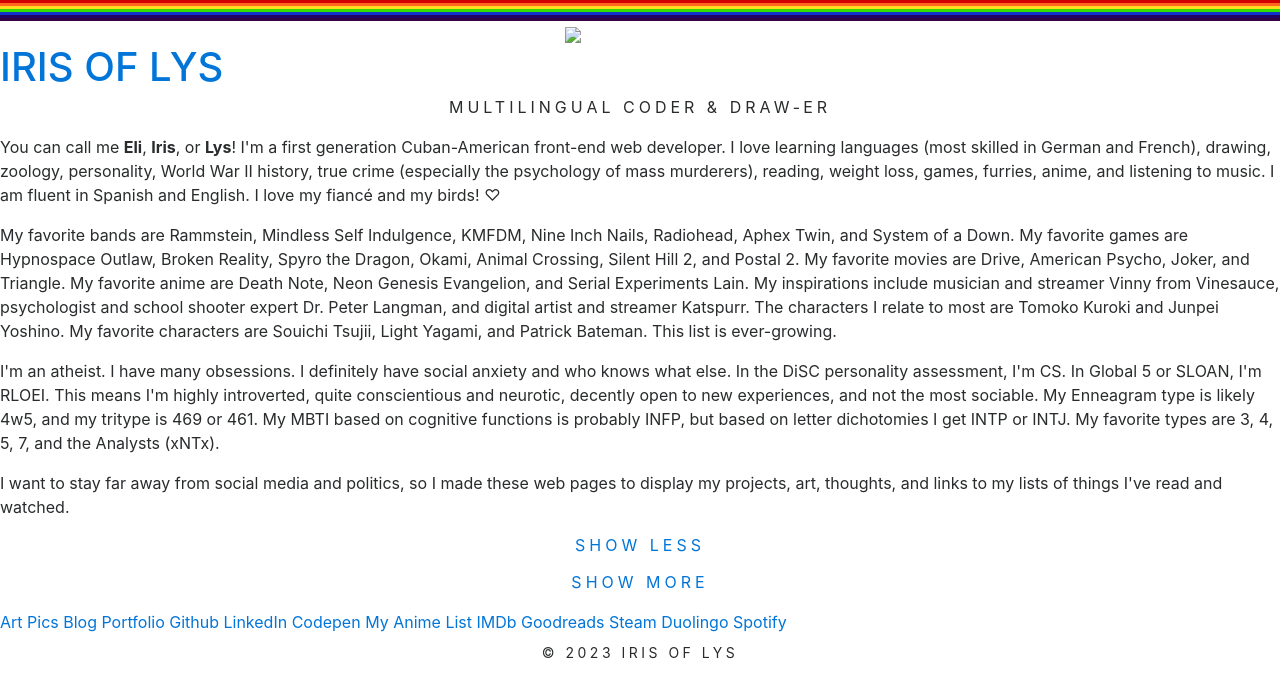
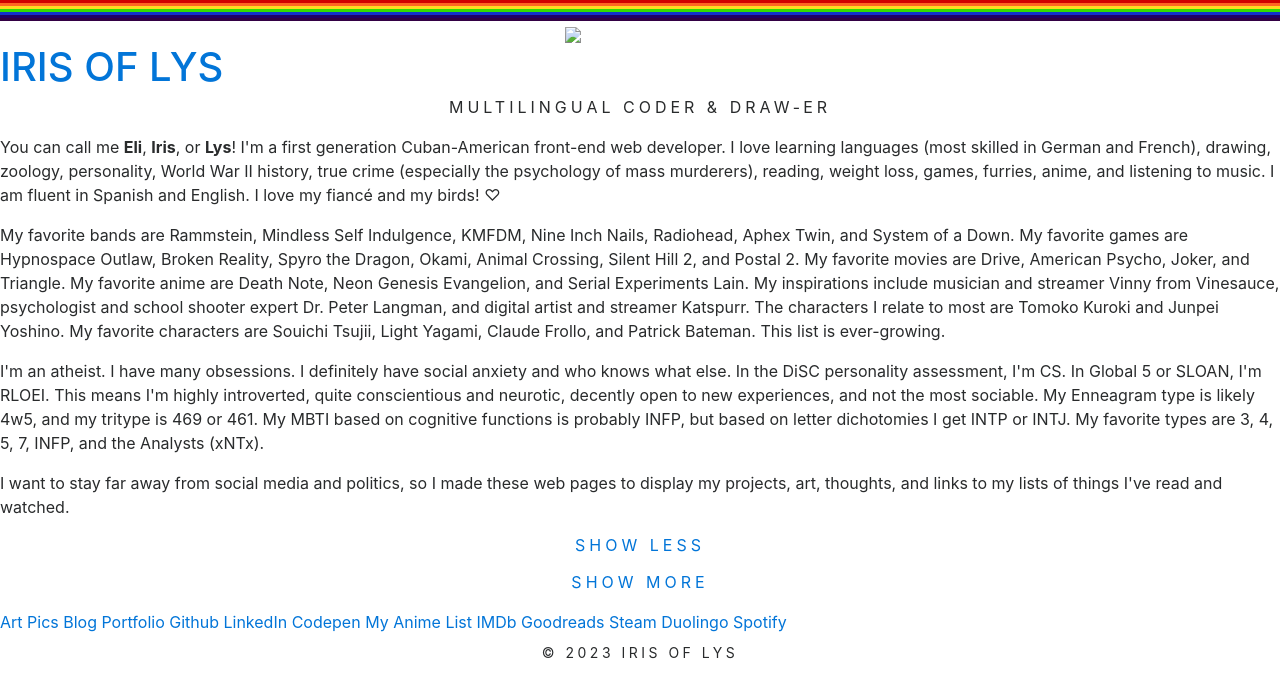
Before and after one commit to lizberberena/old-links, a Jekyll site: the page built from index.html, in a window 1280 px wide. Shown: the top 698 px of the page. Built offline with Jekyll 4.4.1, drawn with Linux system fonts in a browser that asks for light colours; nearby versions of some CDN libraries; the list of posts is cut into pages by our own code.

Commit message:
Update default.html

```diff
--- a/_layouts/default.html
+++ b/_layouts/default.html
@@ -50,8 +50,8 @@ data-config="{'skin':'skins/aquaPink/skin.css','volume':50,'autoplay':false,'shu
             <div id="bio" class="hidden">
 
         <p>You can call me <strong>Eli</strong>, <strong>Iris</strong>, or <strong>Lys</strong>! I'm a first generation Cuban-American front-end web developer. I love learning languages (most skilled in German and French), drawing, zoology, personality, World War II history, true crime (especially the psychology of mass murderers), reading, weight loss, games, furries, anime, and listening to music. I am fluent in Spanish and English. I love my fiancé and my birds! ♡</p>
-            <p>My favorite bands are Rammstein, Mindless Self Indulgence, KMFDM, Nine Inch Nails, Radiohead, Aphex Twin, and System of a Down. My favorite games are Hypnospace Outlaw, Broken Reality, Spyro the Dragon, Okami, Animal Crossing, Silent Hill 2, and Postal 2. My favorite movies are Drive, American Psycho, Joker, and Triangle. My favorite anime are Death Note, Neon Genesis Evangelion, and Serial Experiments Lain. My inspirations include musician and streamer Vinny from Vinesauce, psychologist and school shooter expert Dr. Peter Langman, and digital artist and streamer Katspurr. The characters I relate to most are Tomoko Kuroki and Junpei Yoshino. My favorite characters are Souichi Tsujii, Light Yagami, and Patrick Bateman. This list is ever-growing.</p>
-        <p>I'm an atheist. I have many obsessions. I definitely have social anxiety and who knows what else. In the DiSC personality assessment, I'm CS. In Global 5 or SLOAN, I'm RLOEI. This means I'm highly introverted, quite conscientious and neurotic, decently open to new experiences, and not the most sociable. My Enneagram type is likely 4w5, and my tritype is 469 or 461. My MBTI based on cognitive functions is probably INFP, but based on letter dichotomies I get INTP or INTJ. My favorite types are 3, 4, 5, 7, and the Analysts (xNTx).</p>
+            <p>My favorite bands are Rammstein, Mindless Self Indulgence, KMFDM, Nine Inch Nails, Radiohead, Aphex Twin, and System of a Down. My favorite games are Hypnospace Outlaw, Broken Reality, Spyro the Dragon, Okami, Animal Crossing, Silent Hill 2, and Postal 2. My favorite movies are Drive, American Psycho, Joker, and Triangle. My favorite anime are Death Note, Neon Genesis Evangelion, and Serial Experiments Lain. My inspirations include musician and streamer Vinny from Vinesauce, psychologist and school shooter expert Dr. Peter Langman, and digital artist and streamer Katspurr. The characters I relate to most are Tomoko Kuroki and Junpei Yoshino. My favorite characters are Souichi Tsujii, Light Yagami, Claude Frollo, and Patrick Bateman. This list is ever-growing.</p>
+        <p>I'm an atheist. I have many obsessions. I definitely have social anxiety and who knows what else. In the DiSC personality assessment, I'm CS. In Global 5 or SLOAN, I'm RLOEI. This means I'm highly introverted, quite conscientious and neurotic, decently open to new experiences, and not the most sociable. My Enneagram type is likely 4w5, and my tritype is 469 or 461. My MBTI based on cognitive functions is probably INFP, but based on letter dichotomies I get INTP or INTJ. My favorite types are 3, 4, 5, 7, INFP, and the Analysts (xNTx).</p>
         <p style="margin-bottom:0rem;">I want to stay far away from social media and politics, so I made these web pages to display my projects, art, thoughts, and links to my lists of things I've read and watched.</p>
 
       </div>
```
